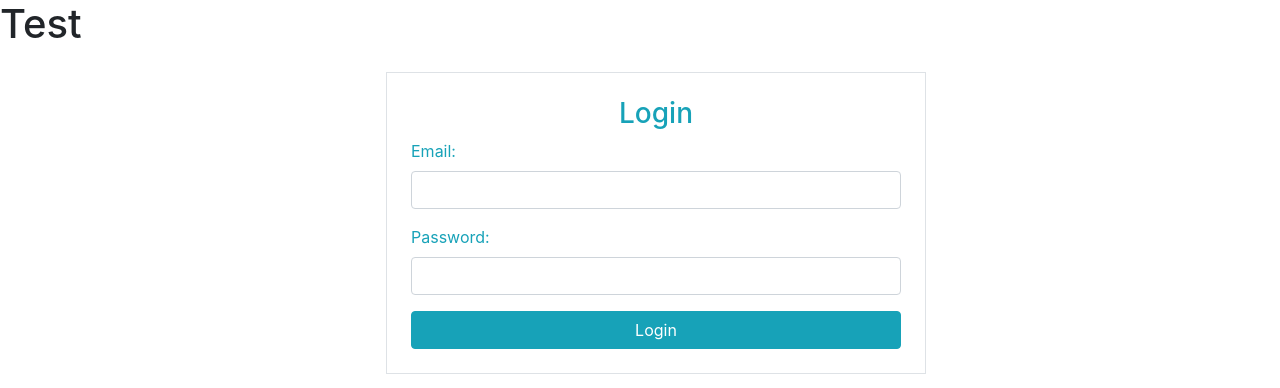
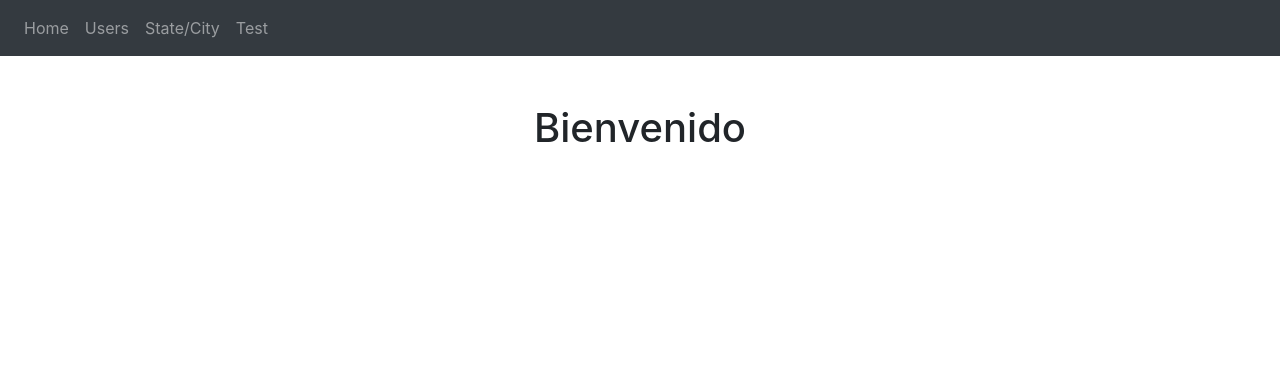
Before and after one commit to jdomingr/toll-motorway-app, a React (Create React App) app: page /dashboard in a window 1280 px wide. Shown: the top 388 px of the page. Built offline with nearby package versions, Linux system fonts and the light colour scheme.

Commit message:
Routes was added and some fixes

```diff
--- a/src/App.js
+++ b/src/App.js
@@ -1,11 +1,10 @@
 import React from 'react';
-import { LoginForm } from './components/login/LoginForm';
+import { AppRouter } from './routers/AppRouter';
 
 function App() {
   return (
-    <div className="App">
-      <h1>Test</h1>
-      <LoginForm />
+    <div>
+      <AppRouter />
     </div>
   );
 }
--- /dev/null
+++ b/src/components/dashboard/Dashboard.js
@@ -0,0 +1,9 @@
+import React from 'react'
+
+export const Dashboard = () => {
+    return (
+        <div>
+            <h1 className="text-center mt-5">Bienvenido</h1>
+        </div>
+    )
+}
--- /dev/null
+++ b/src/components/login/Main.js
@@ -0,0 +1,11 @@
+import React from 'react'
+import { LoginForm } from './LoginForm'
+
+export const Main = () => {
+    return (
+        <div>
+            <h1 className="text-center text-muted m-5">Toll MotorWay App</h1>
+            <LoginForm />
+        </div>
+    )
+}
--- /dev/null
+++ b/src/components/ui/Navbar.js
@@ -0,0 +1,20 @@
+import React from 'react';
+import { Link, NavLink} from 'react-router-dom';
+
+export const Navbar = () => {
+    return (
+        <nav className="navbar navbar-expand-sm navbar-dark bg-dark">
+            <div className="collapse navbar-collapse">
+                <ul className="navbar-nav">
+
+                    <NavLink activeClassName="active" className="nav-item nav-link" to="/" exact>Home</NavLink>
+                    <NavLink activeClassName="active" className="nav-item nav-link" to="/" exact>Users</NavLink>
+                    <NavLink activeClassName="active" className="nav-item nav-link" to="/" exact>State/City</NavLink>
+                    <NavLink activeClassName="active" className="nav-item nav-link" to="/" exact>Test</NavLink>
+
+                </ul>
+            </div>
+
+        </nav>
+    )
+}
--- /dev/null
+++ b/src/routers/AppRouter.js
@@ -0,0 +1,17 @@
+import React from 'react';
+import {BrowserRouter as Router, Switch, Route } from 'react-router-dom'
+import { DashboardRoutes } from '../routers/DashboardRoutes';
+import { Main } from '../components/login/Main';
+
+export const AppRouter = () => {
+    return(
+        <Router>
+            <div>
+                <Switch>
+                    <Route exact path="/" component={ Main }/>
+                    <Route path="/dashboard" component={ DashboardRoutes }/>
+                </Switch>
+            </div>
+        </Router>
+    );
+}
--- /dev/null
+++ b/src/routers/DashboardRoutes.js
@@ -0,0 +1,12 @@
+import React from 'react'
+import { Dashboard } from '../components/dashboard/Dashboard'
+import { Navbar } from '../components/ui/Navbar'
+
+export const DashboardRoutes = () => {
+    return (
+        <>
+            <Navbar />
+            <Dashboard />
+        </>
+    )
+}
```
